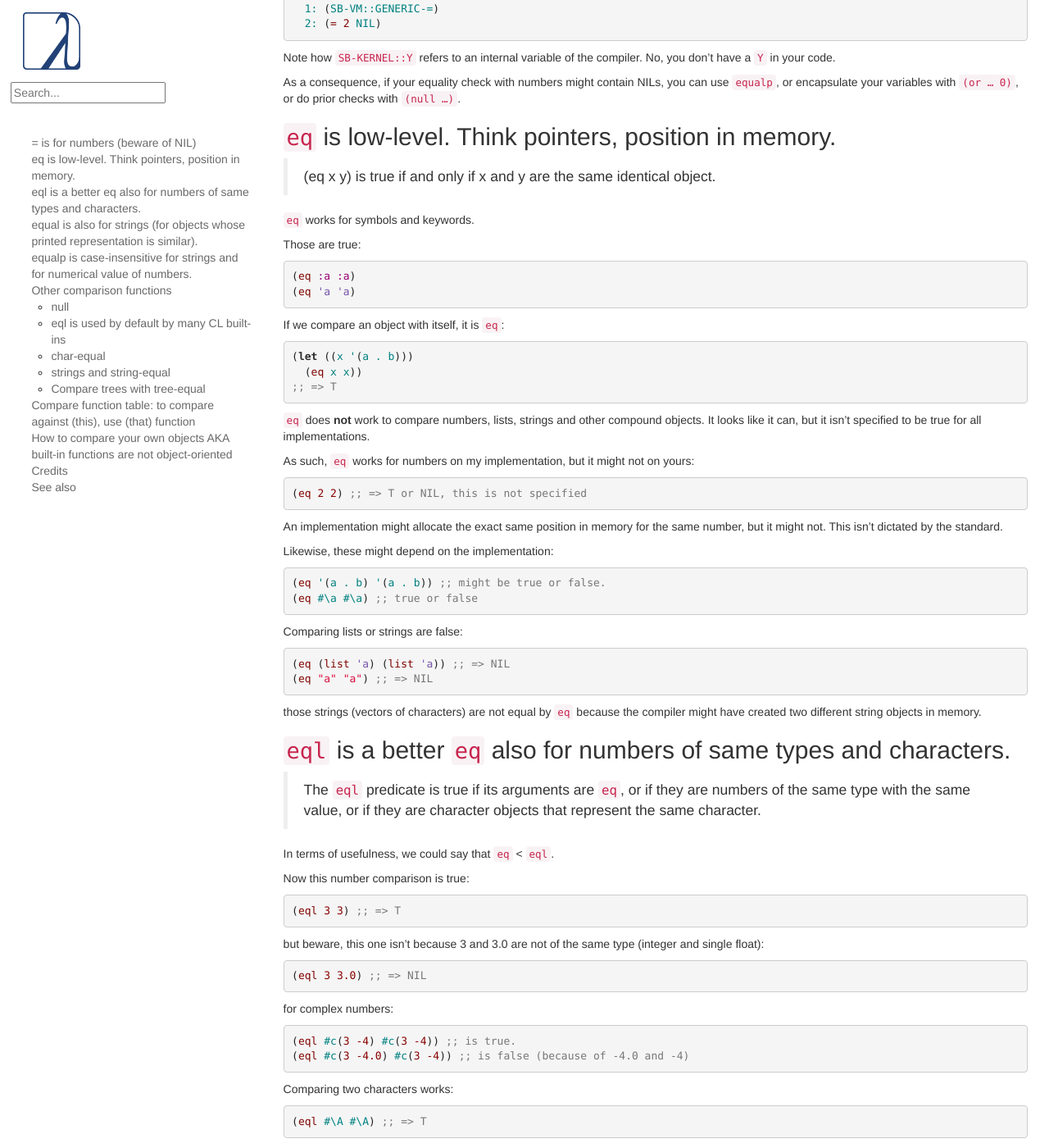
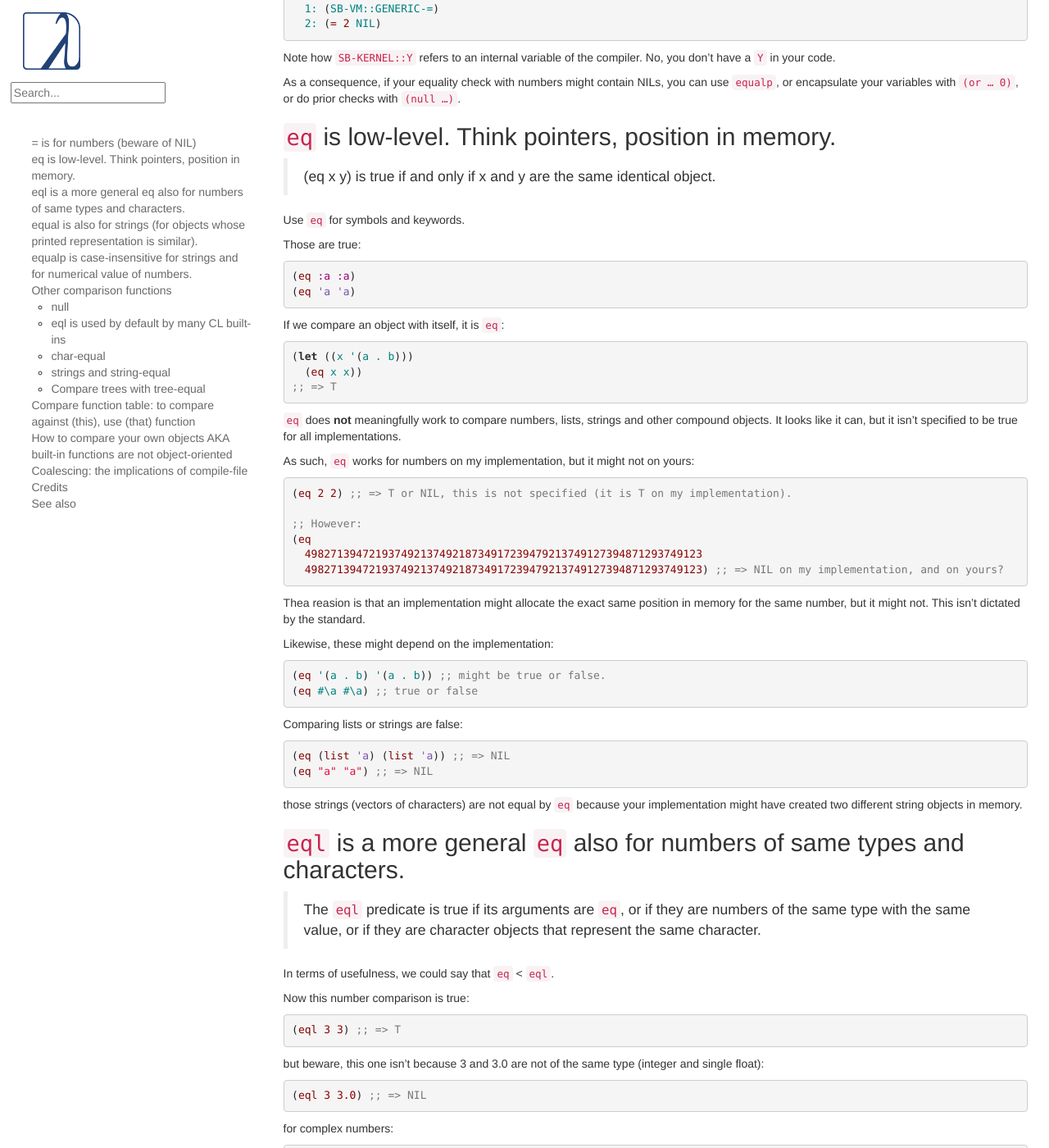
Before and after one commit to LispCookbook/cl-cookbook, a Jekyll site: the page built from equality.md, in a window 1280 px wide and 1400 px high, scrolled down 958 px. Shown: the whole window at 82% size. Built offline with Jekyll 4.4.1, drawn with Linux system fonts in a browser that asks for light colours; some of the changed text lies outside the part shown.

Commit message:
equality: be more precise, coalescing

```diff
--- a/equality.md
+++ b/equality.md
@@ -8,9 +8,9 @@
 
 In short:
 
-- `=` is only for numbers and `equal` is the equality predicate that works on many things.
+- `=` is only for numbers and `equal` is the equality predicate that does what you expect on many things.
 - you can't overload built-in operators such as `=` or `equal` for your own classes, unless you use a library.
-- when you manipulate strings with functional built-ins (`remove-if`, `find`…) and you are surprised to get no results, you probably forgot the `:test` key argument: `(find "foo" '("hello" "foo") :test #'equal)`.
+- when you manipulate sequences of strings with functional built-ins (`remove-if`, `find`…) and you are surprised to get no results, you probably forgot the `:test` key argument: `(find "foo" '("hello" "foo") :test #'equal)`.
 
 
 ## `=` is for numbers (beware of `NIL`)
@@ -60,7 +60,7 @@
 
 > (eq x y) is true if and only if x and y are the same identical object.
 
-`eq` works for symbols and keywords.
+Use `eq` for symbols and keywords.
 
 Those are true:
 
@@ -77,19 +77,23 @@
 ;; => T
 ~~~
 
-`eq` does **not** work to compare numbers, lists, strings and other
+`eq` does **not** meaningfully work to compare numbers, lists, strings and other
 compound objects. It looks like it can, but it isn't specified to be
 true for all implementations.
 
 As such, `eq` works for numbers on my implementation, but it might not on yours:
 
 ~~~lisp
-(eq 2 2) ;; => T or NIL, this is not specified
+(eq 2 2) ;; => T or NIL, this is not specified (it is T on my implementation).
+
+;; However:
+(eq
+  49827139472193749213749218734917239479213749127394871293749123
+  49827139472193749213749218734917239479213749127394871293749123) ;; => NIL on my implementation, and on yours?
 ~~~
 
-An implementation might allocate the exact same position in memory for
-the same number, but it might not. This isn't dictated by the
-standard.
+Thea reasion is that an implementation might allocate the exact same position in memory for
+the same number, but it might not. This isn't dictated by the standard.
 
 Likewise, these might depend on the implementation:
 
@@ -105,11 +109,13 @@
 (eq "a" "a") ;; => NIL
 ~~~
 
-those strings (vectors of characters) are not equal by `eq` because the compiler might have
+<!-- or unspecified? -->
+
+those strings (vectors of characters) are not equal by `eq` because your implementation might have
 created two different string objects in memory.
 
 
-## `eql` is a better `eq` also for numbers of same types and characters.
+## `eql` is a more general `eq` also for numbers of same types and characters.
 
 > The `eql` predicate is true if its arguments are `eq`, or if they are numbers of the same type with the same value, or if they are character objects that represent the same character.
 
@@ -141,7 +147,7 @@
 (eql #\A #\A) ;; => T
 ~~~
 
-And we still can't compare lists or cons cells:
+And we still can't meaningfully compare lists or cons cells:
 
 ~~~lisp
 (eql (cons 'a 'b) (cons 'a 'b)) ;; => NIL
@@ -234,7 +240,7 @@
 NIL. What's happening?
 
 This CL built-in function, as all that work for sequences, use `eql`
-for testing each elements. But `(eql "foo" "foo")` won't work for
+for testing each elements. But `(eql "foo" "foo")` doesn't meaningfully work for
 strings. We need to use another test function.
 
 All of those functions accept a `:test` keyword parameter, that allows
@@ -334,7 +340,7 @@
 the same name and surname), you can't specialize a built-in function
 for this. Use your own `person=` or similar function, or use a library (see our links below).
 
-While this can be seen as a limitation, not using generic functions
+While this can be seen as a limitation, using specialised functions instead of generic ones
 has the advantage of being (much) faster.
 
 As an example, let's consider the `person` class from the CLOS tutorial:
@@ -371,6 +377,30 @@
 
 If you really want to use `=` or `equal`, use a library, see below.
 
+## Coalescing: the implications of `compile-file`
+
+Let's take back our `(eql "a" "a")` example, that returns NIL.
+
+We must precise that it return NIL on the REPL. The interpreter
+doesn't see the two strings "a" as the same object in memory, so it
+returns NIL.
+
+However, a compiler might coalesce objects together.
+
+If you compile a file with `compile-file`, the compiler might have
+coalesced different objects together. It might have noticed that "a"
+and "a" are two literal strings that are similar and it might have
+saved them at the same memory location.
+
+Thus our equality predicate can return T now.
+
+Conclusion: use the right equality predicate.
+
+This is also why we shouldn't modify variables that we defined with
+literals, for example `'(1 2 3)` (using a quote) instead of `(list 1 2 3)` (using the `list` function).
+
+Note that `compile` is not allowed to coalesce objects.
+
 
 ## Credits
 
```
